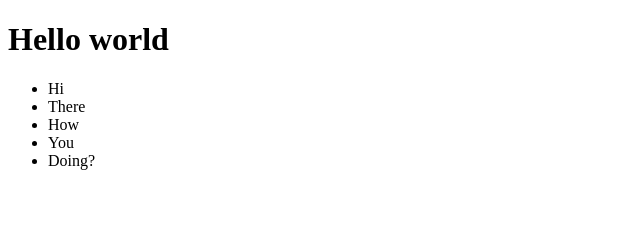
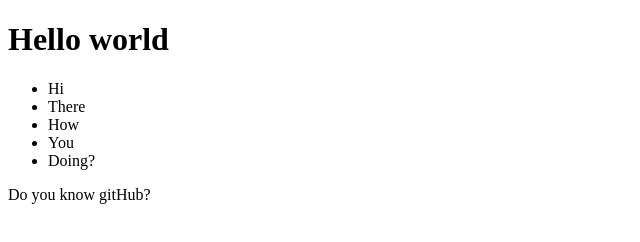
Before and after one commit to AleksGorbulin/Hello-World, a plain HTML site: page index.html in a window 1280 px wide. Shown: the whole page, without its empty margins (0-640 px from the left). Drawn offline with Linux system fonts and the light colour scheme.

Commit message:
added second-news

```diff
--- a/index.html
+++ b/index.html
@@ -14,5 +14,6 @@
         <li>You</li>
         <li>Doing?</li>
     </ul>
+    <div> Do you know gitHub?</div>
 </body>
 </html>
```
